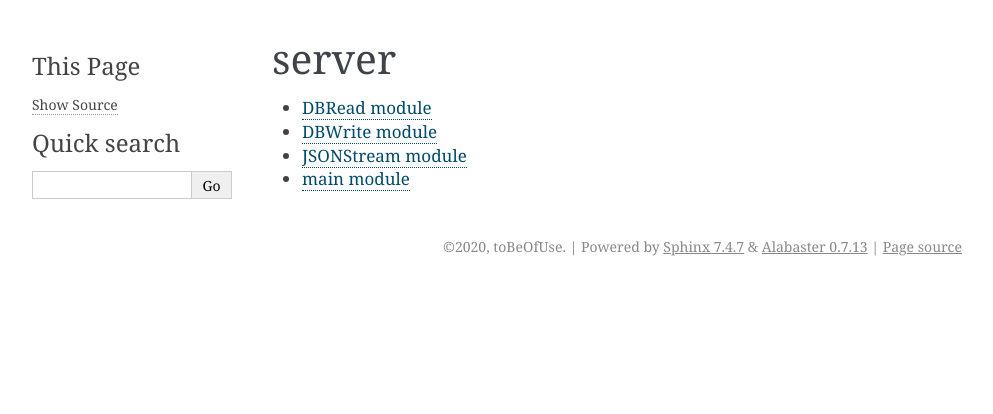
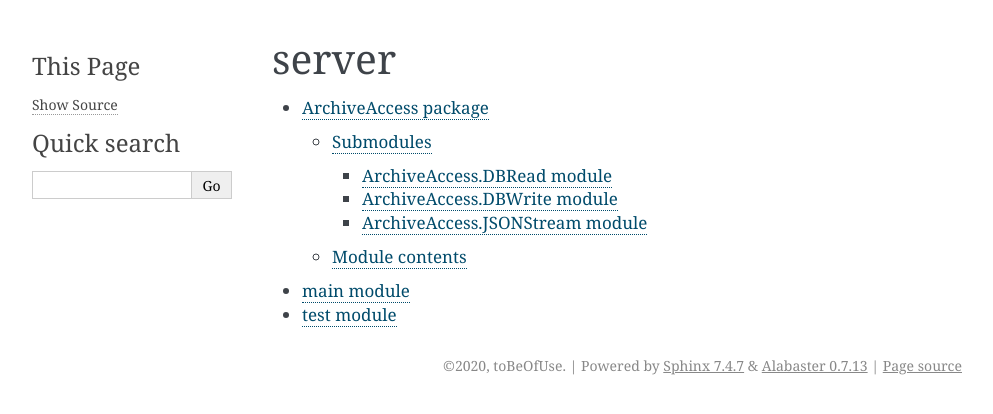
Before and after one commit to toBeOfUse/Twitter-Archive-Browser, a Sphinx documentation site: the page built from docs/modules.rst, in a window 1280 px wide. Shown: the top 414 px of the page, without its empty margins (148-1141 px from the left). Built offline with Sphinx 7.4.7, drawn with Linux system fonts in a browser that asks for light colours.

Commit message:
regenerate docs with new folder/module structure

```diff
--- /dev/null
+++ b/docs/ArchiveAccess.DBRead.rst
@@ -0,0 +1,7 @@
+ArchiveAccess.DBRead module
+===========================
+
+.. automodule:: ArchiveAccess.DBRead
+   :members:
+   :undoc-members:
+   :show-inheritance:
--- /dev/null
+++ b/docs/ArchiveAccess.DBWrite.rst
@@ -0,0 +1,7 @@
+ArchiveAccess.DBWrite module
+============================
+
+.. automodule:: ArchiveAccess.DBWrite
+   :members:
+   :undoc-members:
+   :show-inheritance:
--- /dev/null
+++ b/docs/ArchiveAccess.JSONStream.rst
@@ -0,0 +1,7 @@
+ArchiveAccess.JSONStream module
+===============================
+
+.. automodule:: ArchiveAccess.JSONStream
+   :members:
+   :undoc-members:
+   :show-inheritance:
--- /dev/null
+++ b/docs/ArchiveAccess.rst
@@ -0,0 +1,20 @@
+ArchiveAccess package
+=====================
+
+Submodules
+----------
+
+.. toctree::
+   :maxdepth: 4
+
+   ArchiveAccess.DBRead
+   ArchiveAccess.DBWrite
+   ArchiveAccess.JSONStream
+
+Module contents
+---------------
+
+.. automodule:: ArchiveAccess
+   :members:
+   :undoc-members:
+   :show-inheritance:
--- a/docs/dbschema.rst
+++ b/docs/dbschema.rst
@@ -11,11 +11,11 @@ The following are live versions of the DDL statements used to create our databas
 Schema (taken from setup.sql)
 ------------------------------
 
-.. include:: ../setup.sql
+.. include:: ../SQLScripts/setup.sql
     :code:
 
 Indexes (taken from indexes.sql)
 -----------------------------------
 
-.. include:: ../indexes.sql
+.. include:: ../SQLScripts/indexes.sql
     :code:
--- a/docs/modules.rst
+++ b/docs/modules.rst
@@ -4,7 +4,6 @@ server
 .. toctree::
    :maxdepth: 4
 
-   DBRead
-   DBWrite
-   JSONStream
+   ArchiveAccess
    main
+   test
--- a/docs/DBWrite.rst
+++ b/docs/test.rst
@@ -1,7 +1,7 @@
-DBWrite module
-==============
+test module
+===========
 
-.. automodule:: DBWrite
+.. automodule:: test
    :members:
    :undoc-members:
    :show-inheritance:
```
Also changed, not shown: docs/DBRead.rst (deleted, +0 -7 lines), docs/JSONStream.rst (deleted, +0 -7 lines), 2 other files.
